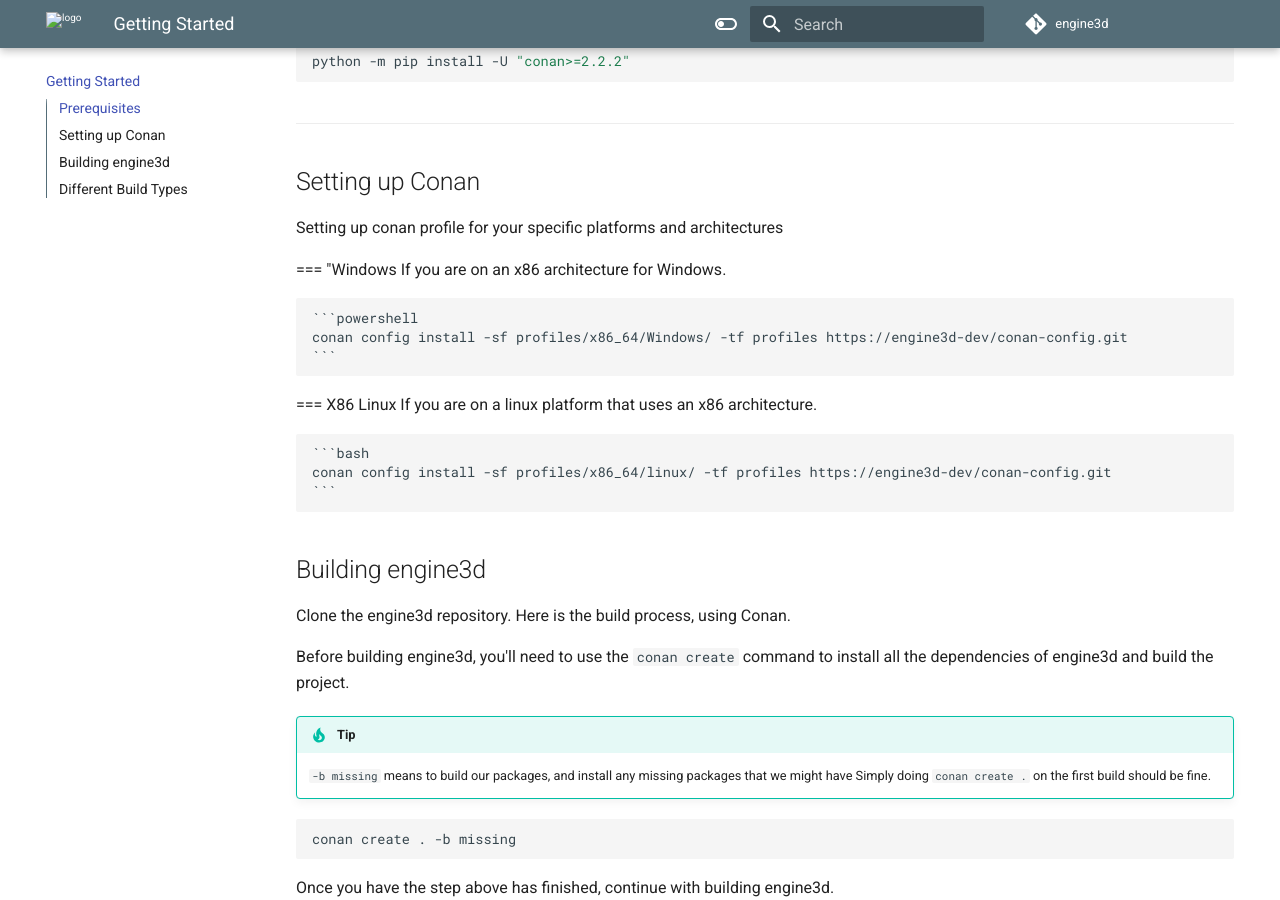
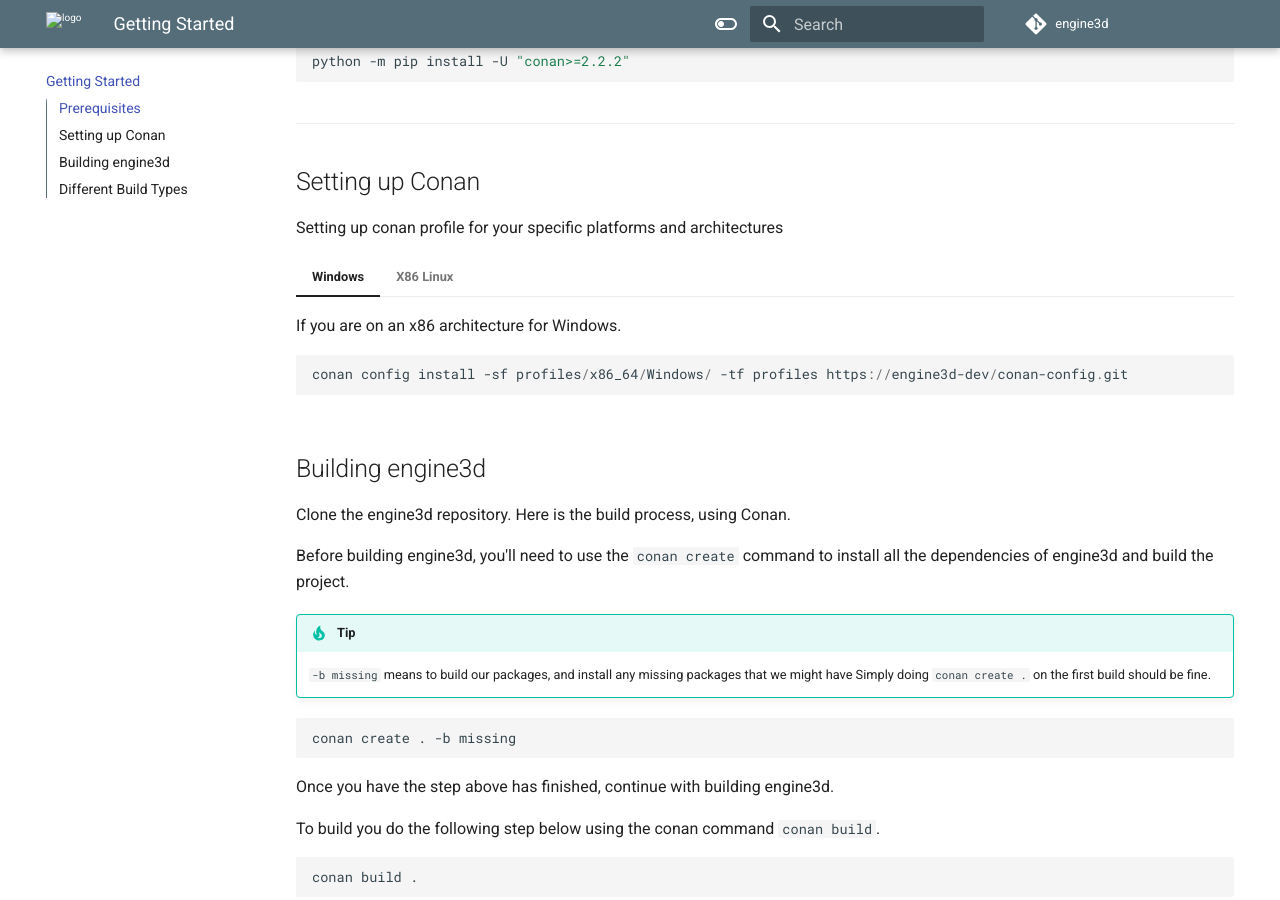
Before and after one commit to engine3d-dev/engine3d.github.io, an MkDocs documentation site: the page built from docs/page2.md, in a window 1280 px wide and 900 px high, scrolled down 1264 px. Built offline with MkDocs 1.6.1 and Material for MkDocs 9.7.7, drawn with Linux system fonts in a browser that asks for light colours; comment, search, counter and statistics services are not loaded.

Commit message:
Update page2.md

````diff
--- a/docs/page2.md
+++ b/docs/page2.md
@@ -91,14 +91,16 @@ What you will need to start contributing to Engine3D.
 
 Setting up conan profile for your specific platforms and architectures
 
-=== "Windows
+=== "Windows"
+
     If you are on an x86 architecture for Windows.
 
     ```powershell
     conan config install -sf profiles/x86_64/Windows/ -tf profiles https://engine3d-dev/conan-config.git
     ```
 
-=== X86 Linux
+=== "X86 Linux"
+
     If you are on a linux platform that uses an x86 architecture.
 
     ```bash
````
